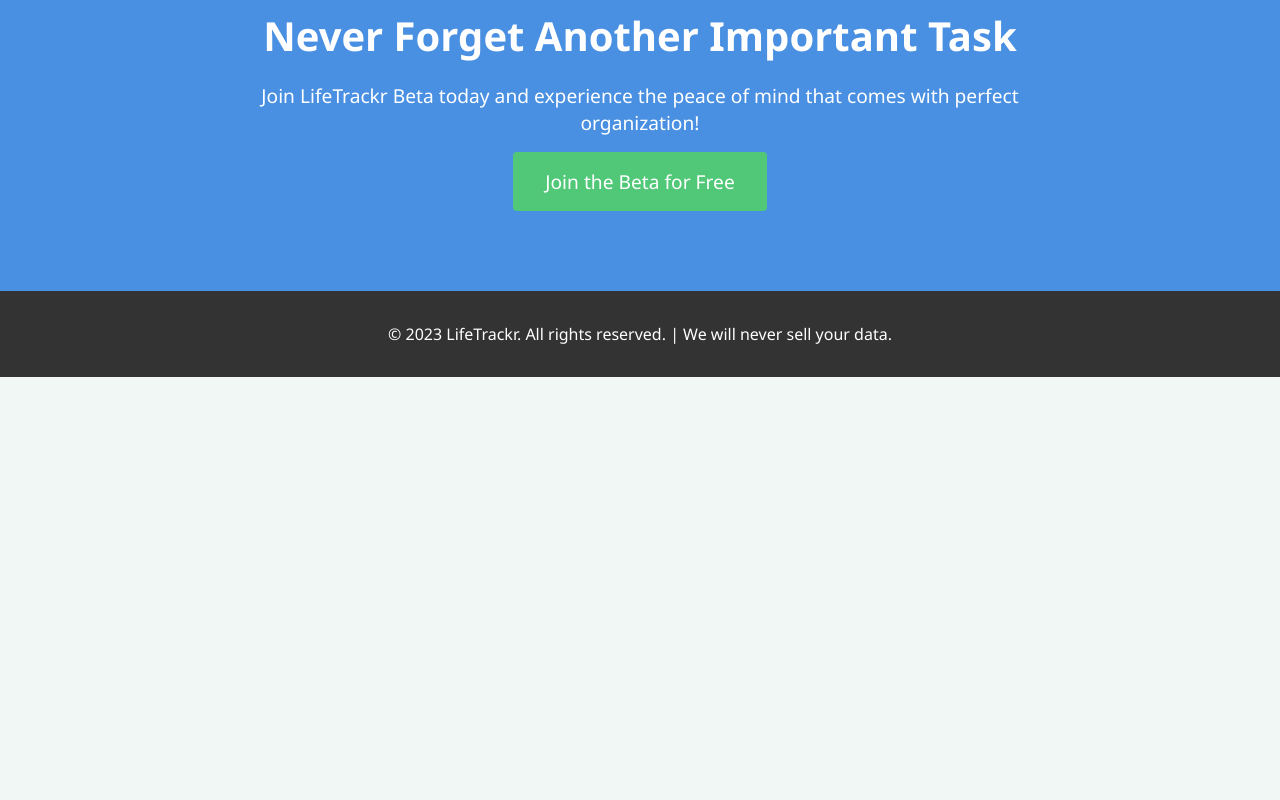
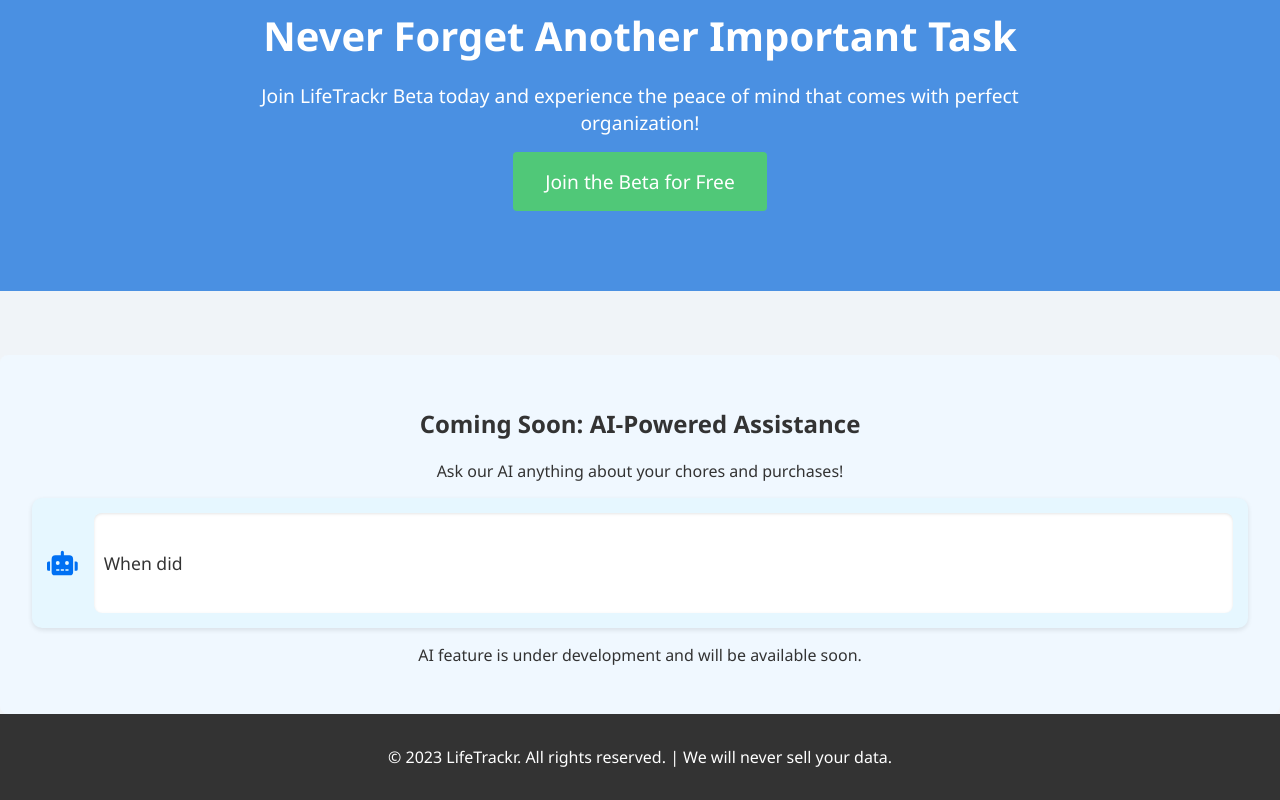
Before and after one commit to partha14/Lifetrackr, a Next.js app: page / in a window 1280 px wide. Shown: the part 1137-1937 px from the top of the page. Before the commit the page ends 1514 px from the top, so only its background shows below. Built offline with nearby package versions, Linux system fonts and the light colour scheme.

Commit message:
feat: add AI feature showcase with animated search box

```diff
--- a/pages/index.tsx
+++ b/pages/index.tsx
@@ -1,7 +1,8 @@
 import Head from 'next/head';
 import Link from 'next/link';
 import styles from '../styles/Home.module.css';
-import { FaShoppingCart, FaClipboardList, FaBrain } from 'react-icons/fa';
+import { FaShoppingCart, FaClipboardList, FaBrain, FaRobot } from 'react-icons/fa';
+import TypingEffect from '../components/TypingEffect';
 
 export default function Home() {
   return (
@@ -60,6 +61,25 @@ export default function Home() {
           <p>Join LifeTrackr Beta today and experience the peace of mind that comes with perfect organization!</p>
           <Link href="/signup" className={styles.ctaButton}>Join the Beta for Free</Link>
         </section>
+
+        <section className={styles.aiShowcase}>
+          <h2>Coming Soon: AI-Powered Assistance</h2>
+          <p>Ask our AI anything about your chores and purchases!</p>
+          <div className={styles.aiChatbox}>
+            <FaRobot className={styles.aiIcon} />
+            <div className={styles.staticTextBox}>
+              <TypingEffect
+                texts={[
+                  "When did I last change my car's oil?",
+                  "What's the warranty status of my laptop?",
+                  "When is my next house cleaning due?",
+                  "How much did I spend on groceries last month?",
+                ]}
+              />
+            </div>
+          </div>
+          <p className={styles.aiDisclaimer}>AI feature is under development and will be available soon.</p>
+        </section>
       </main>
 
       <footer className={styles.footer}>
```
